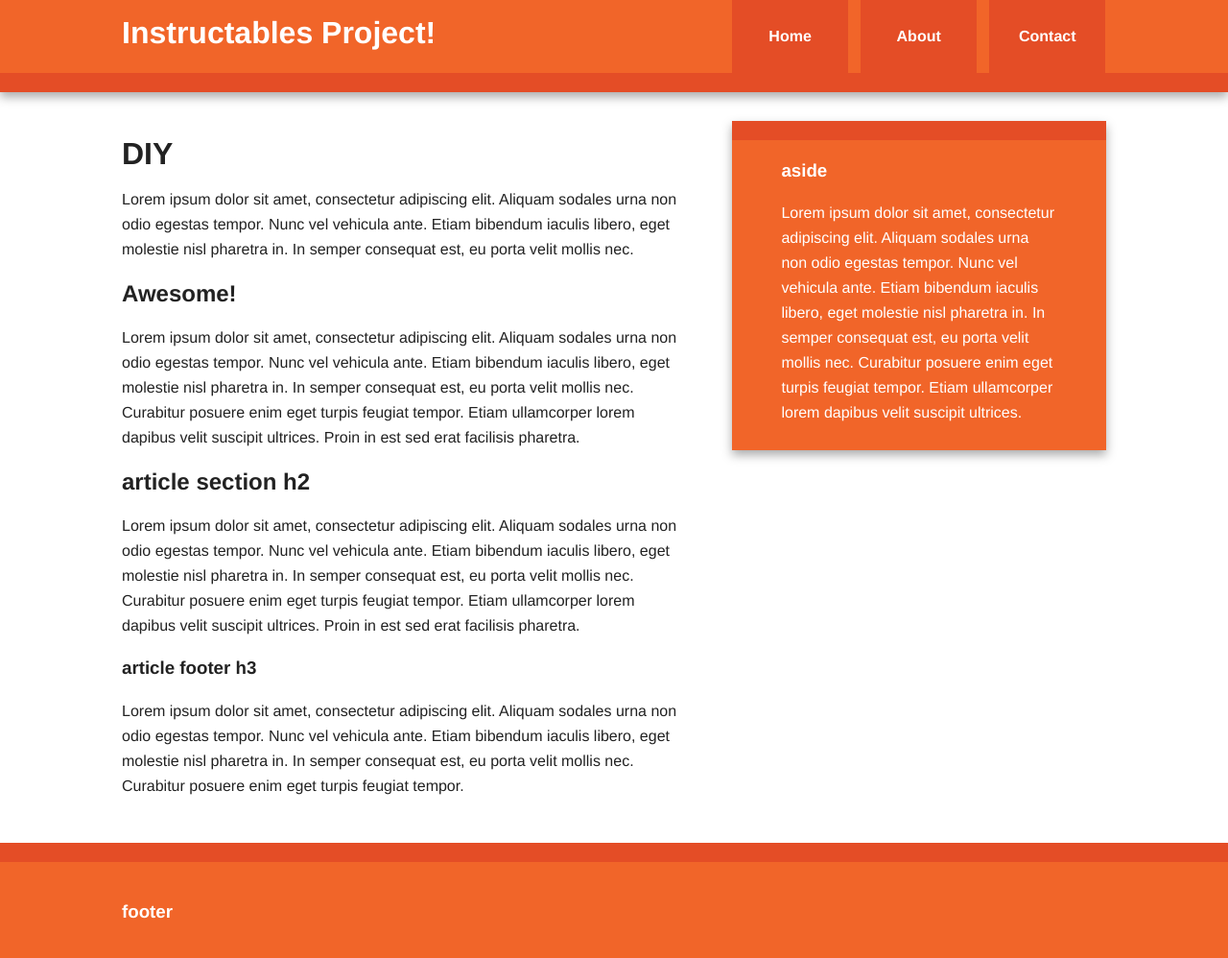
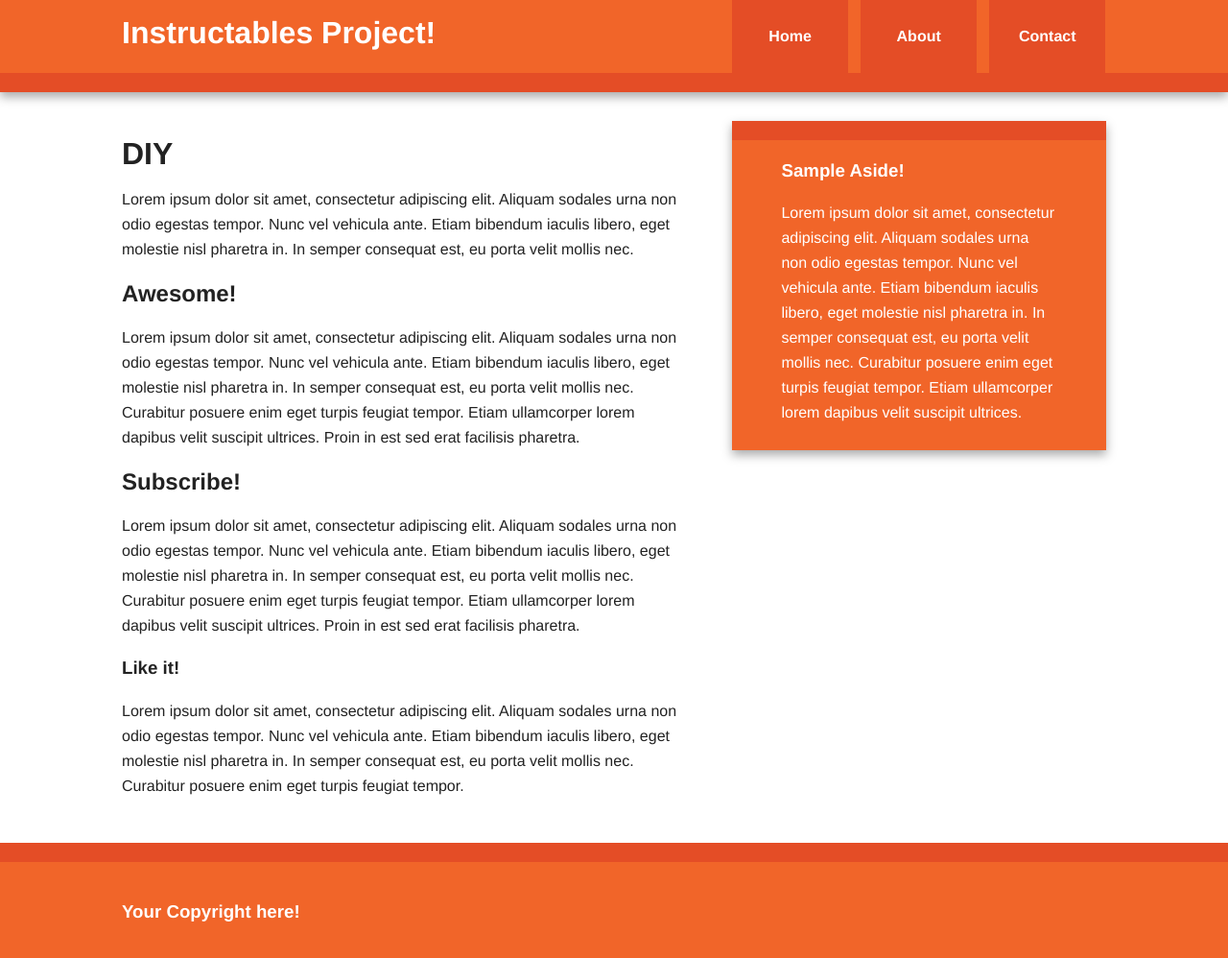
Before and after one commit to InstructablesProject/instructablesproject.github.io, a plain HTML site: page index.html in a window 1280 px wide. Shown: the whole page at 96% size. Drawn offline with nearby package versions, Linux system fonts and the light colour scheme.

Commit message:
modify index

```diff
--- a/index.html
+++ b/index.html
@@ -47,17 +47,17 @@
                         <p>Lorem ipsum dolor sit amet, consectetur adipiscing elit. Aliquam sodales urna non odio egestas tempor. Nunc vel vehicula ante. Etiam bibendum iaculis libero, eget molestie nisl pharetra in. In semper consequat est, eu porta velit mollis nec. Curabitur posuere enim eget turpis feugiat tempor. Etiam ullamcorper lorem dapibus velit suscipit ultrices. Proin in est sed erat facilisis pharetra.</p>
                     </section>
                     <section>
-                        <h2>article section h2</h2>
+                        <h2>Subscribe!</h2>
                         <p>Lorem ipsum dolor sit amet, consectetur adipiscing elit. Aliquam sodales urna non odio egestas tempor. Nunc vel vehicula ante. Etiam bibendum iaculis libero, eget molestie nisl pharetra in. In semper consequat est, eu porta velit mollis nec. Curabitur posuere enim eget turpis feugiat tempor. Etiam ullamcorper lorem dapibus velit suscipit ultrices. Proin in est sed erat facilisis pharetra.</p>
                     </section>
                     <footer>
-                        <h3>article footer h3</h3>
+                        <h3>Like it!</h3>
                         <p>Lorem ipsum dolor sit amet, consectetur adipiscing elit. Aliquam sodales urna non odio egestas tempor. Nunc vel vehicula ante. Etiam bibendum iaculis libero, eget molestie nisl pharetra in. In semper consequat est, eu porta velit mollis nec. Curabitur posuere enim eget turpis feugiat tempor.</p>
                     </footer>
                 </article>
 
                 <aside>
-                    <h3>aside</h3>
+                    <h3>Sample Aside!</h3>
                     <p>Lorem ipsum dolor sit amet, consectetur adipiscing elit. Aliquam sodales urna non odio egestas tempor. Nunc vel vehicula ante. Etiam bibendum iaculis libero, eget molestie nisl pharetra in. In semper consequat est, eu porta velit mollis nec. Curabitur posuere enim eget turpis feugiat tempor. Etiam ullamcorper lorem dapibus velit suscipit ultrices.</p>
                 </aside>
 
@@ -66,7 +66,7 @@
 
         <div class="footer-container">
             <footer class="wrapper">
-                <h3>footer</h3>
+                <h3>Your Copyright here!</h3>
             </footer>
         </div>
 
```
